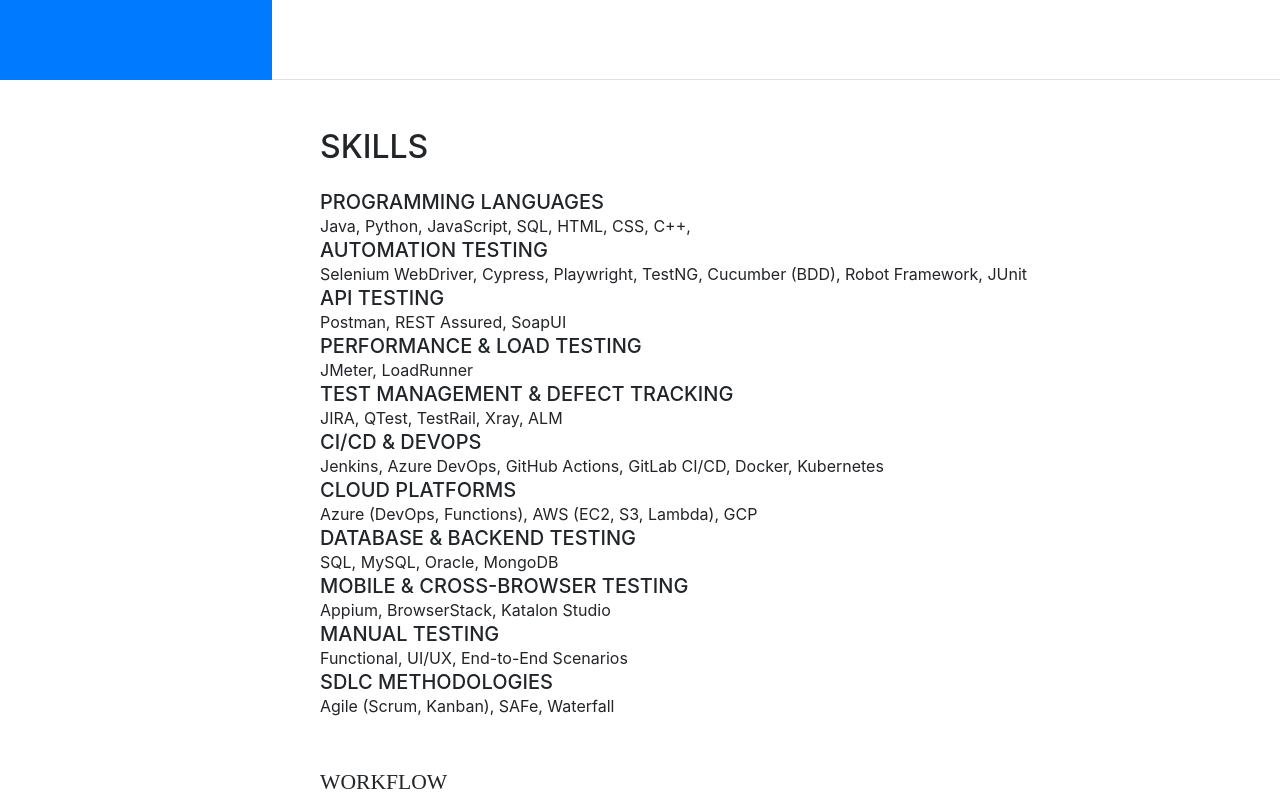
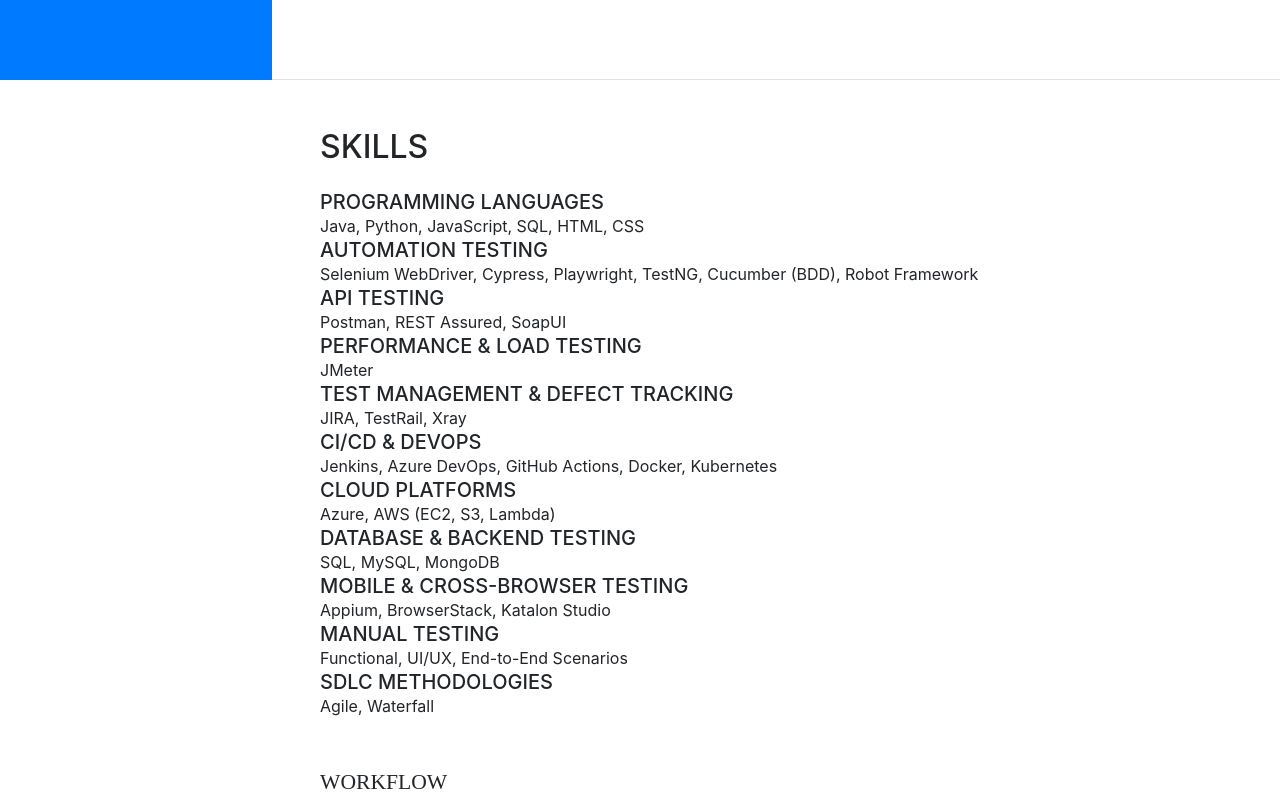
Before and after one commit to suryasarathpulla/suryasarathpulla.github.io, a website with bundled scripts: page index.html in a window 1280 px wide. Shown: the part 720-1522 px from the top of the page. Built offline with nearby package versions, Linux system fonts and the light colour scheme; no server answers; a web font is replaced by a local one.

Commit message:
Update index.html

```diff
--- a/index.html
+++ b/index.html
@@ -92,9 +92,9 @@
           <div class="subheading mb-4"> USA · (859) 904-3659 ·
             <a href="mailto:pullasarath22@gmail.com">pullasarath22@gmail.com</a>
           </div>
-          <p class="mb-6"> Quality Assurance | SDET | 4.5+ YOE | Selenium, Cypress, Playwright | DevOps & CI/CD | 3x Azure Certified | ISTQB Certified | Automation Testing | <b> UI, API, DB, Performance, and Security Testing </b> | Agile
+          <p class="mb-6"> Quality Assurance | SDET | 4 YOE | Selenium, Cypress, Playwright | DevOps & CI/CD | 4x Azure Certified | ISTQB Certified | Automation and Manual Testing | <b> UI, API, DB, Performance, and Security Testing </b> | Agile
           <br><br>
-          I believe quality is a habit, not just an act—and I bring that mindset to every software testing challenge I tackle. With over 4.5 years of experience in the field, I have honed my skills in both manual and automated testing, ensuring that software products not only meet but exceed quality standards. My expertise spans a wide range of tools and technologies, including Selenium, Cypress, Playwright, and API testing frameworks. I am well-versed in CI/CD practices using Azure DevOps and Jenkins, enabling seamless integration and delivery of high-quality software. My commitment to continuous improvement drives me to stay updated with the latest industry trends and best practices, ensuring that I deliver exceptional results in every project I undertake.
+          I believe quality is a habit, not just an act—and I bring that mindset to every software testing challenge I tackle. With over 4 years of experience in the field, I have honed my skills in both manual and automated testing, ensuring that software products not only meet but exceed quality standards. My expertise spans a wide range of tools and technologies, including Selenium, Cypress, Playwright, and API testing frameworks. I am well-versed in CI/CD practices using Azure DevOps and Jenkins, enabling seamless integration and delivery of high-quality software. My commitment to continuous improvement drives me to stay updated with the latest industry trends and best practices, ensuring that I deliver exceptional results in every project I undertake.
 
           </p>
 
@@ -157,28 +157,28 @@
         <div class="my-auto">
           <h2 class="mb-0">Skills</h2><br>
           <h5 class="mb-0">Programming Languages</h5>
-          Java, Python, JavaScript, SQL, HTML, CSS, C++,
+          Java, Python, JavaScript, SQL, HTML, CSS
           <br>
           <h5 class="mb-0">Automation Testing</h5>
-          Selenium WebDriver, Cypress, Playwright, TestNG, Cucumber (BDD), Robot Framework, JUnit
+          Selenium WebDriver, Cypress, Playwright, TestNG, Cucumber (BDD), Robot Framework
           <br>
           <h5 class="mb-0">API Testing</h5>
           Postman, REST Assured, SoapUI
           <br>
           <h5 class="mb-0">Performance & Load Testing</h5>
-          JMeter, LoadRunner
+          JMeter
           <br>
           <h5 class="mb-0">Test Management & Defect Tracking</h5>
-          JIRA, QTest, TestRail, Xray, ALM
+          JIRA, TestRail, Xray
           <br>
           <h5 class="mb-0">CI/CD & DevOps</h5>
-          Jenkins, Azure DevOps, GitHub Actions, GitLab CI/CD, Docker, Kubernetes
+          Jenkins, Azure DevOps, GitHub Actions, Docker, Kubernetes
           <br>
           <h5 class="mb-0">Cloud Platforms</h5>
-          Azure (DevOps, Functions), AWS (EC2, S3, Lambda), GCP
+          Azure, AWS (EC2, S3, Lambda)
           <br>
           <h5 class="mb-0">Database & Backend Testing</h5>
-          SQL, MySQL, Oracle, MongoDB
+          SQL, MySQL, MongoDB
           <br>
           <h5 class="mb-0">Mobile & Cross-Browser Testing</h5>
           Appium, BrowserStack, Katalon Studio
@@ -187,7 +187,7 @@
           Functional, UI/UX, End-to-End Scenarios
           <br>
           <h5 class="mb-0">SDLC Methodologies</h5>
-          Agile (Scrum, Kanban), SAFe, Waterfall
+          Agile, Waterfall
 
 
             <br>
@@ -227,7 +227,7 @@
                 <div class="subheading mb-3">Jabil, USA</div>
               </div>
               <div class="resume-date text-md-right">
-                <span class="text-primary">JUL 2025 - Present</span>
+                <span class="text-primary">JUN 2025 - Present</span>
               </div>
             </div>
 
```
